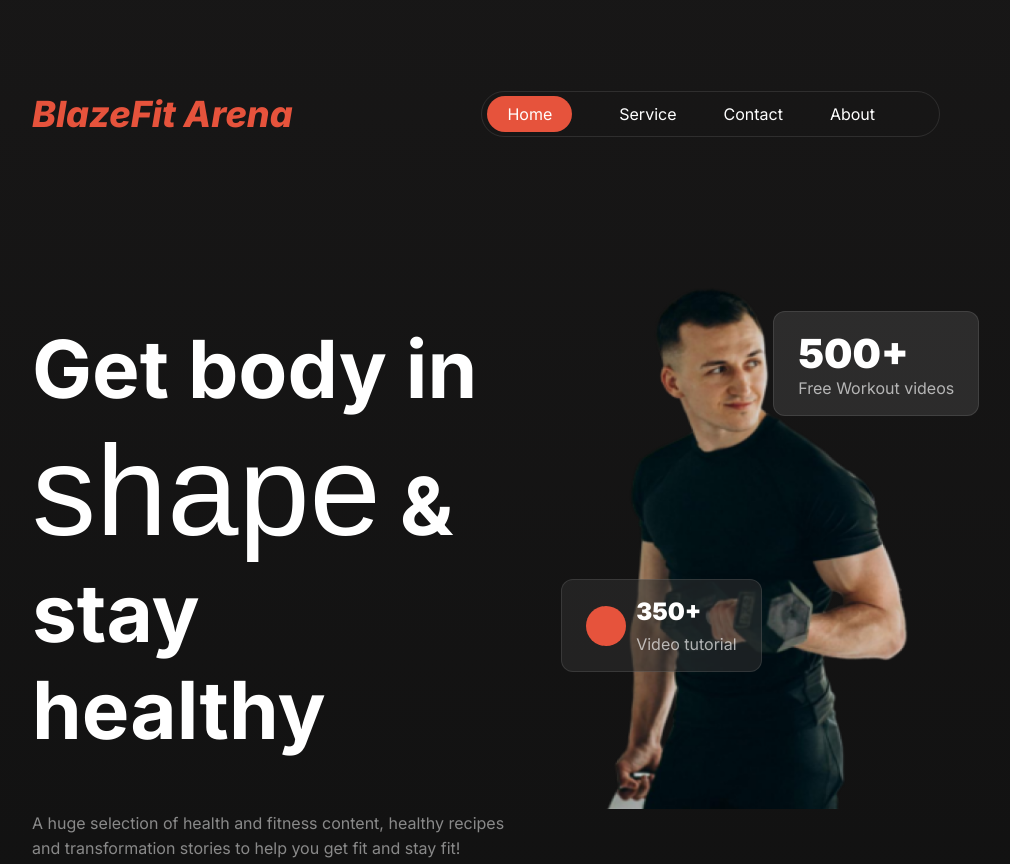
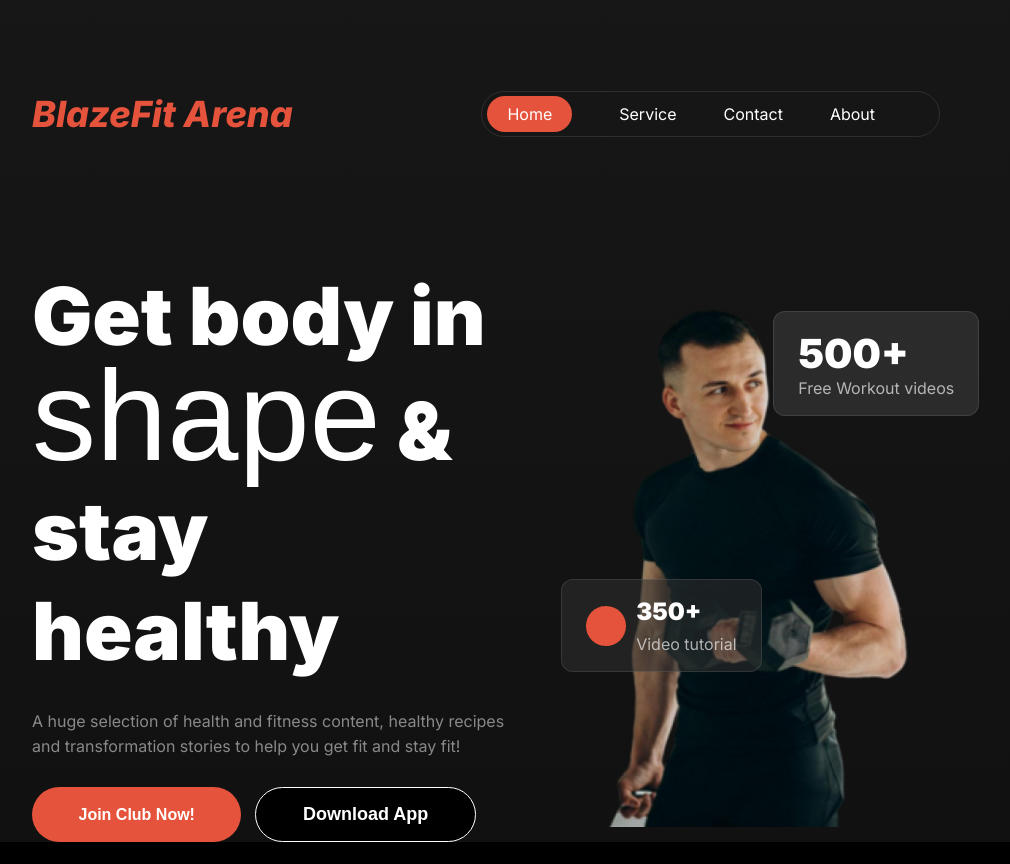
Before and after one commit to salman2090/blazeFit-arena, a plain HTML site: page index.html in a window 1280 px wide. Shown: the top 864 px of the page, without its empty margins (160-1170 px from the left). Drawn offline with Linux system fonts and the light colour scheme; a web font is replaced by a local one.

Commit message:
more header section flaws corrected

```diff
--- a/index.html
+++ b/index.html
@@ -31,7 +31,7 @@
                     <button id="download-btn">Download App</button>
                 </div>
             </div>
-            <div>
+            <div class="banner-figure">
                 <img id="banner-img" src="images/Images 2.png" alt="">
                 <div class="transparent-tutorial-btn d-flex">
                     <span class="dot"></span>
--- a/styles/style.css
+++ b/styles/style.css
@@ -95,20 +95,23 @@ main{
 
 
 /* banner Styles */
-.bg-color{
+header{
     background: linear-gradient(180.00deg,rgba(19, 18, 18, 0.979),rgb(17, 17, 17) 100%);
 }
 .banner{
     max-width: 70%;
     margin: 0 auto;
     justify-content: space-between;
-}
-.banner-content{
-    margin-bottom: 76px;
+    align-items: center;
 }
 .banner-title{
     color: white;
     font-size: 5rem;
+    font-weight: 900;
+    line-height: 100px;
+    margin-block-start: 0;
+    margin-block-end: 0;
+    margin-bottom: 28px;
 }
 .banner-description{
     color: rgba(255, 255, 255, 0.5);
@@ -136,7 +139,6 @@ main{
     right: 28%;
     align-items: center;
     gap: 10px;
-
 }
 .dot {
     height: 40px;
@@ -174,9 +176,9 @@ main{
 }
 #banner-img{
     width: 100%;
+    position: relative;
+    top: 5px;
 }
-
-
 /* Habit section styles */
 .habits-container{
 
@@ -200,12 +202,12 @@ main{
 /* Run section styles */
 .run-container{
     background-color: rgba(34, 34, 34, 1);
-    width: 70%;
+    max-width: 70%;
     margin: 100px auto;
     border: none;
     border-radius: 18px;
     padding: 41px 55px;
-    justify-content: space-around;
+    justify-content: space-between;
     align-items: center;
 }
 .run-info{
```
